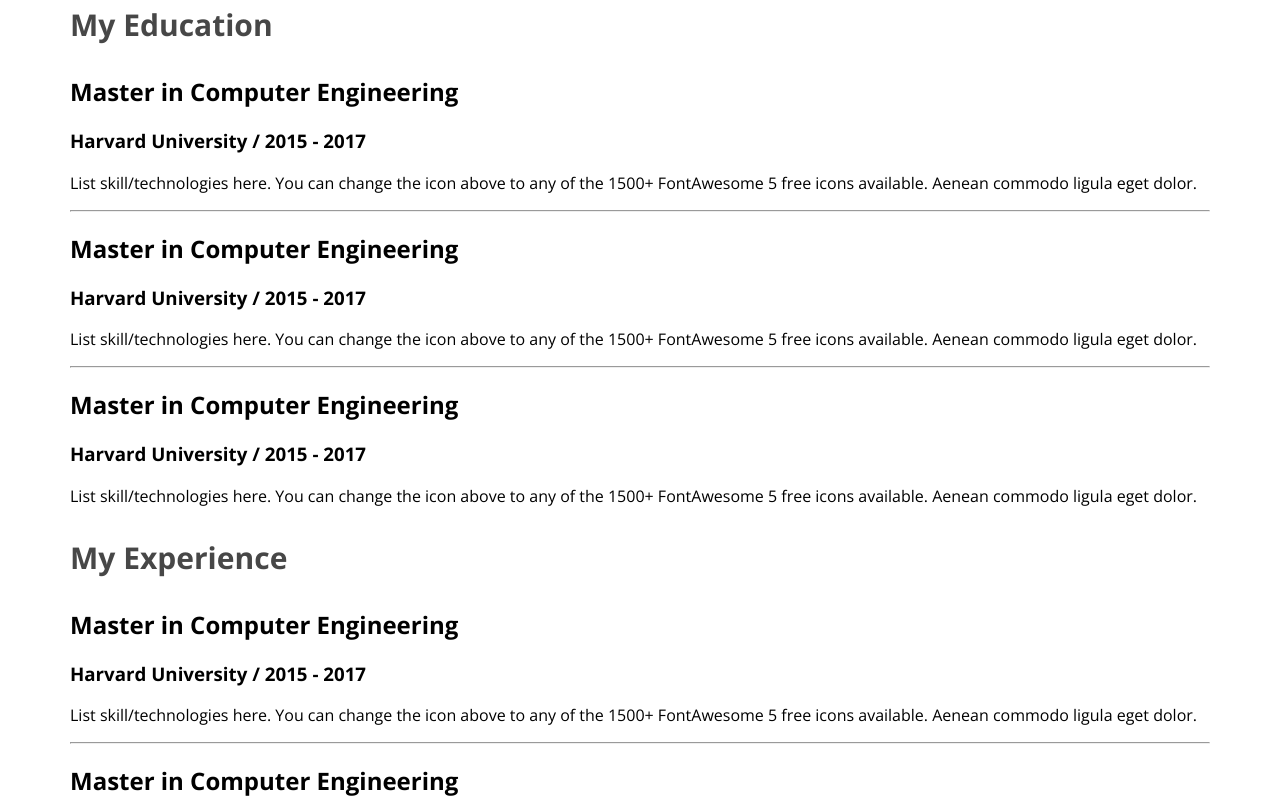
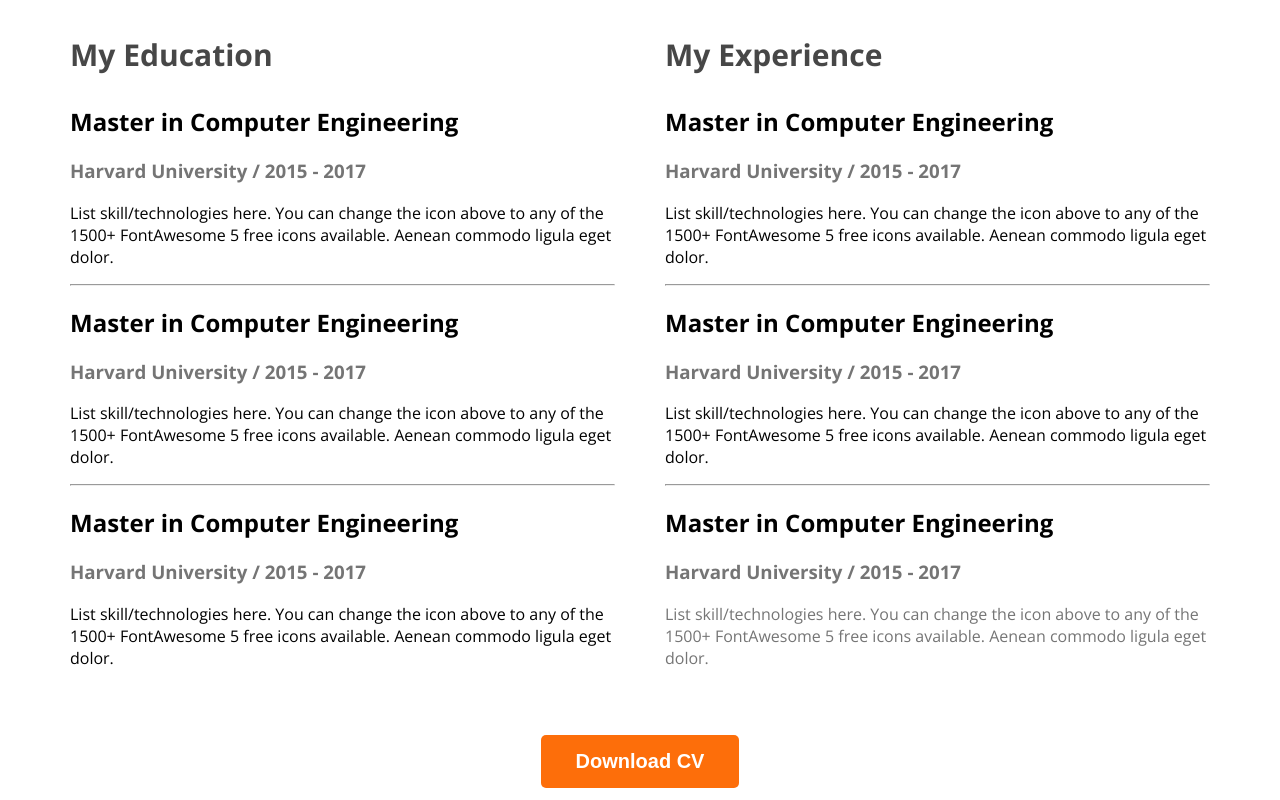
Before and after one commit to masudulalam/web-developer-portfolio, a plain HTML site: page index.html in a window 1280 px wide. Shown: the part 2480-3280 px from the top of the page. Drawn offline with nearby package versions, Linux system fonts and the light colour scheme.

Commit message:
added Download CV button in resume section

```diff
--- a/index.html
+++ b/index.html
@@ -152,11 +152,14 @@
                     <div class="resume-item">
                         <h2 class="resume-item-title">Master in Computer Engineering</h2>
                         <h3 class="resume-item-institute">Harvard University / 2015 - 2017</h3>
-                        <p class="reseme-item-description">List skill/technologies here. You can change the icon above
+                        <p class="resume-item-description">List skill/technologies here. You can change the icon above
                             to any of the 1500+ FontAwesome 5 free icons available. Aenean commodo ligula eget dolor.
                         </p>
                     </div>
                 </div>
+            </div>
+            <div class="download-cv">
+                <button class="btn-primary">Download CV</button>
             </div>
         </section>
     </main>
--- a/styles/portfolio.css
+++ b/styles/portfolio.css
@@ -125,3 +125,14 @@ main section{
     color: #474747;
     font-weight: bold;
 }
+.resume-container{
+    display: flex;
+    gap: 50px;
+}
+.resume-item-institute, .resume-item-description{
+    color: #757575;
+}
+.download-cv{
+    text-align: center;
+    margin-top: 50px;
+}
```
